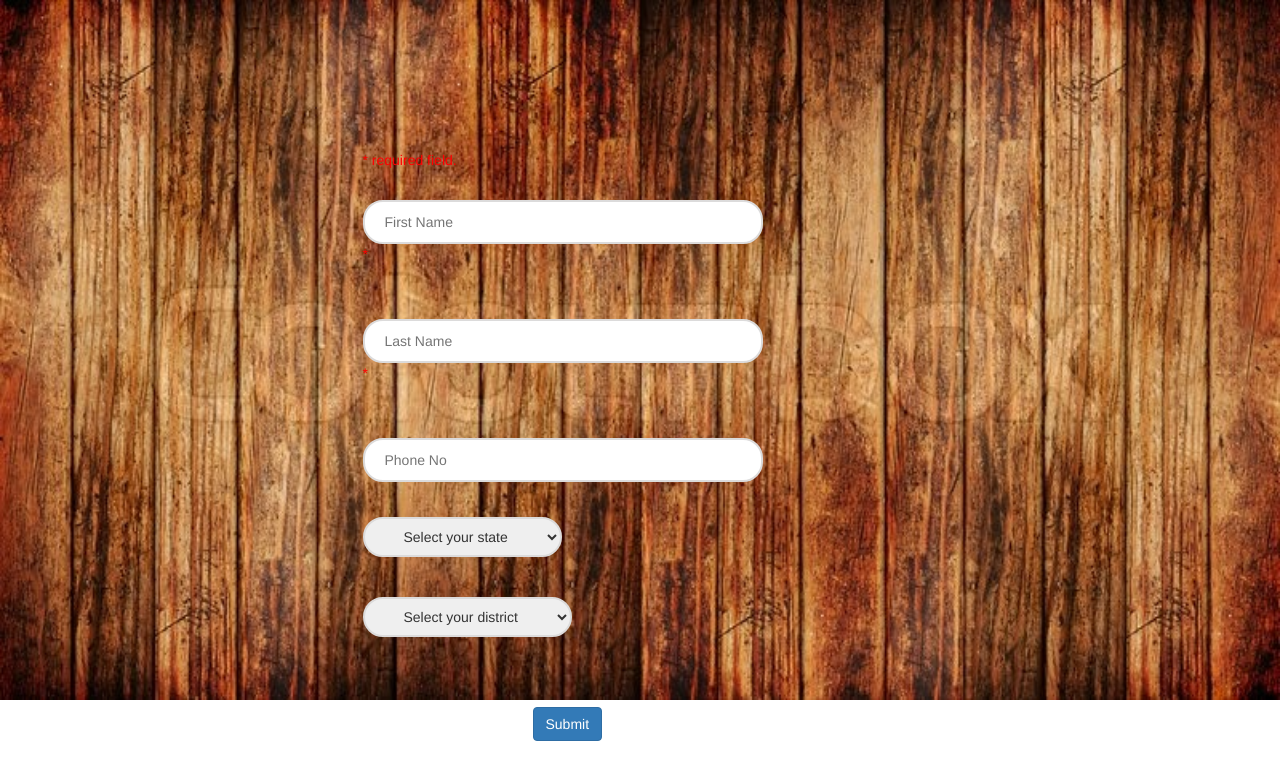
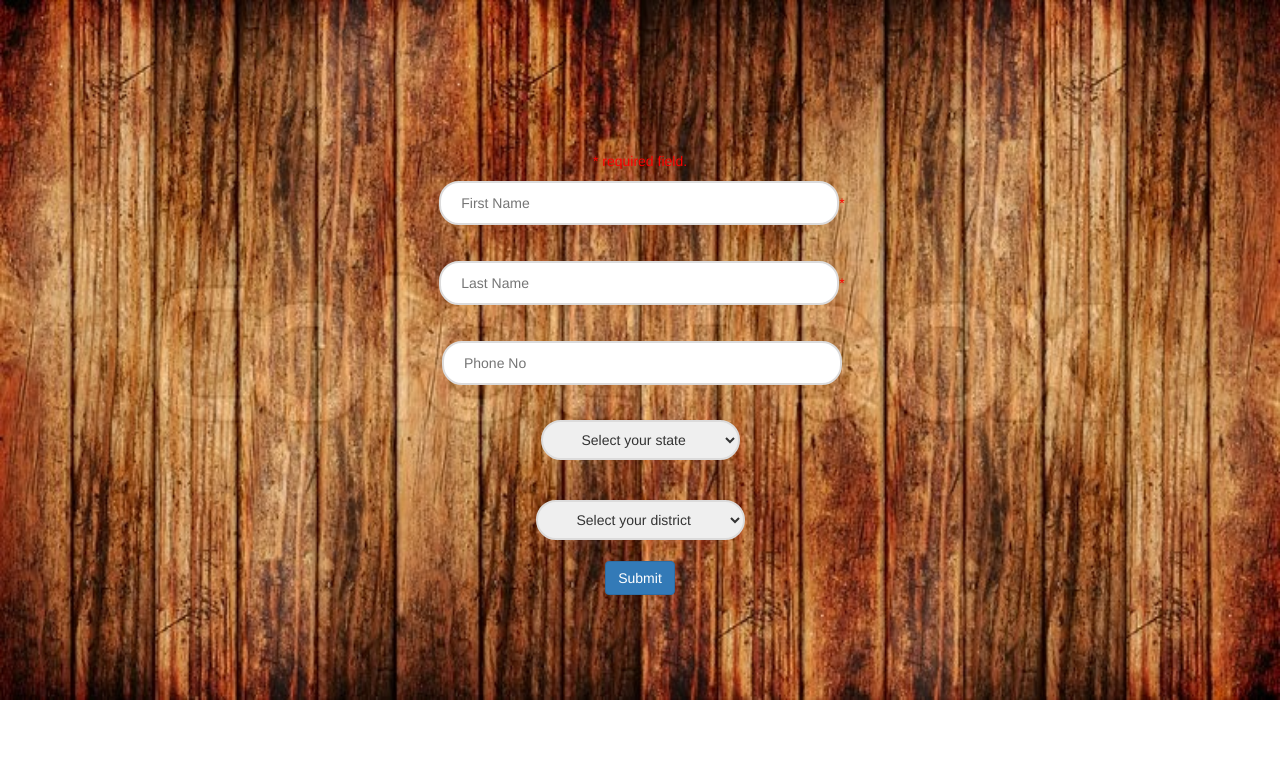
Before and after one commit to mridul-arora/HACKATHON2.0, a PHP site: page /SignUp/index.php in a window 1280 px wide. Shown: the top 780 px of the page. Run offline with PHP 8.4, Linux system fonts and the light colour scheme; some libraries are stand-ins or nearby versions.

Commit message:
sign up css

```diff
--- a/SignUp/index.php
+++ b/SignUp/index.php
@@ -33,10 +33,7 @@
     input:focus {
         outline: none;
     }
-
-
     /* ::-webkit-input-placeholder {
-
         opacity: 0.7;
     }*/
 
@@ -48,8 +45,10 @@
     option:focus {
         outline: none;
     }
-
-
+    .col-md-12{
+        text-align: center;
+    }
+    .col-md-6{text-align: center;}
 </style>
 
 <body>
@@ -57,7 +56,6 @@
 // define variables and set to empty values
 $nameErr = $name1Err ="";
 $Fname = $Lname ="";
-
 if ($_SERVER["REQUEST_METHOD"] == "POST")
     {
         if (empty($_POST["Fname"]))
@@ -90,7 +88,6 @@ if ($_SERVER["REQUEST_METHOD"] == "POST")
                     }
              }
   }
-
 function test_input($data) {
   $data = trim($data);
   $data = stripslashes($data);
@@ -102,31 +99,34 @@ function test_input($data) {
             <form method="post" action="insert_signup.php">
                 <div style="margin-top:150px">
                     <div class="row">
-                                 <div class="col-md-3 col"></div>
-                <div class="col-md-3 col">
+                        <div class="col-md-12"></div>
+                        <div class="col-md-12">
                             <div class="form-group">
                                 <p><span class="error">* required field.</span></p>
                                 <label for="f_name"></label>
                                 <input type="text" class="form" name="f_name" placeholder="First Name"><span class="error">* <?php echo $nameErr;?></span>
-                    </div><br></div></div>
+                            </div><br></div>
+                    </div>
                     <div class="row">
-                                 <div class="col-md-3 col"></div>
-                <div class="col-md-3">
+                        <div class="col-md-12 "></div>
+                        <div class="col-md-12">
                             <div class="form-group">
                                 <label for="l_name"></label>
                                 <input type="text" class="form" name="l_name" placeholder="Last Name"><span class="error">* <?php echo $name1Err;?></span>
-                    </div><br></div></div>
+                            </div><br></div>
+                    </div>
                     <div class="row">
-                                 <div class="col-md-3 col"></div>
-                <div class="col-md-3">
+                        <div class="col-md-12 col"></div>
+                        <div class="col-md-12">
                             <div class="form-group">
                                 <label for="phone_no"></label>
                                 <input type="text" class="form" name="phone_no" placeholder="Phone No">
-                    </div><br></div></div>
+                            </div><br></div>
+                    </div>
                     <div class="row">
-                                 <div class="col-md-3 col"></div>
-                <div class="col-md-3">
-                             <select name="state"  style="border-radius:25px; height:40px ;border: 2px solid #dcdbdb;padding-left:35px;padding-right:35px;" placeholder="select state"><br>
+
+                      <div class="col-md-12">
+                            <select name="state" style="border-radius:25px; height:40px ;border: 2px solid #dcdbdb;padding-left:35px;padding-right:35px;" placeholder="select state"><br>
                              <option value="1" style="opacity:0.7;">Select your state</option>
                              <option value="West Bengal">West Bengal</option>
                             </select><br>
@@ -144,21 +144,17 @@ function test_input($data) {
                                  <option value="murshidabad">Murshidabad</option>
                                  <option value="howrah">Howrah</option>
                               </select><br>
-                    <br></div></div>
+                            <br></div>
+                        </div>
+                    </div>
                     <div class="row">
-                                 <div class="col-md-3 col"></div>
-                <div class="col-md-3">
-                            <div class="submit_center">
+                        <div class="col-md-12 col"></div>
+                        <div class="col-md-12">
                                 <button type="sub" class="btn btn-primary" name="sub">Submit</button>
                         </div>
-                                 </div></div>
+                    </div>
             </form>
-                        <div>
-                        </div>
-
-                    </div>
-                </div>
-            </div>
             </div>
 </body>
+
 </html>
```
Lines whose indentation alone changed are shown as unchanged.
